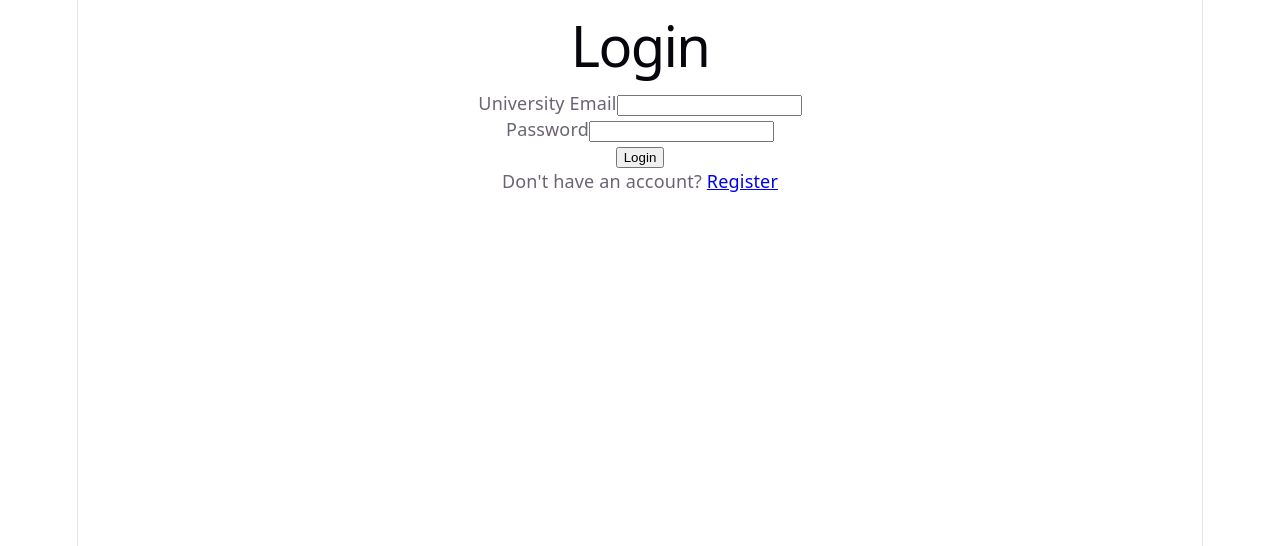
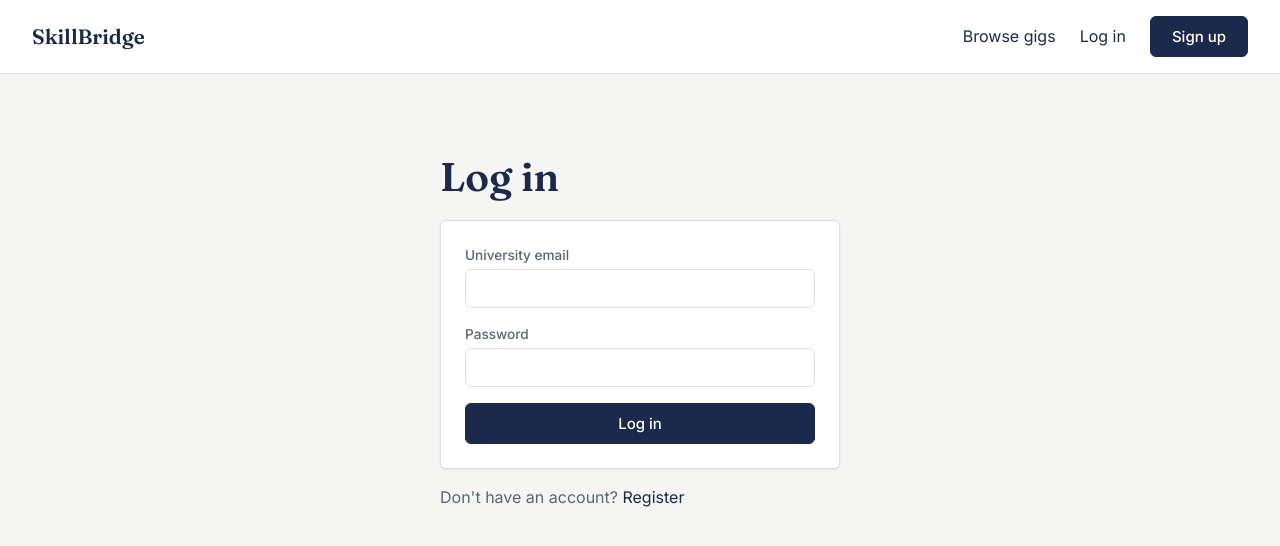
Before and after one commit to samridii/skillbridgefront, a React (Vite) app: page /login in a window 1280 px wide. Shown: the top 546 px of the page. Built offline with nearby package versions, Linux system fonts and the light colour scheme; no server answers.

Commit message:
feat: add design system with tokens, verification stamp signature element, and page layout

```diff
--- a/src/App.jsx
+++ b/src/App.jsx
@@ -1,15 +1,25 @@
 import { Routes, Route } from 'react-router-dom';
+import Layout from './components/Layout';
 import Login from './pages/Login';
 import Register from './pages/Register';
 
 function App() {
   return (
-    <Routes>
-      <Route path="/login" element={<Login />} />
-      <Route path="/register" element={<Register />} />
-      <Route path="/" element={<h1>SkillBridge Home</h1>} />
-    </Routes>
+    <Layout>
+      <Routes>
+        <Route path="/login" element={<Login />} />
+        <Route path="/register" element={<Register />} />
+        <Route path="/" element={<Home />} />
+      </Routes>
+    </Layout>
   );
 }
 
+const Home = () => (
+  <div>
+    <h1>Find help from students who actually get it.</h1>
+    <p>Every seller on SkillBridge is a verified student at your university. Real accountability, real accountability, no anonymous strangers.</p>
+  </div>
+);
+
 export default App;
--- /dev/null
+++ b/src/components/Layout.jsx
@@ -0,0 +1,54 @@
+import { Link, useNavigate } from 'react-router-dom';
+import { useAuth } from '../context/AuthContext';
+import { logout } from '../api/authApi';
+
+const Layout = ({ children }) => {
+  const { user, setUser } = useAuth();
+  const navigate = useNavigate();
+
+  const handleLogout = async () => {
+    await logout();
+    setUser(null);
+    navigate('/login');
+  };
+
+  return (
+    <div>
+      <nav style={navStyle}>
+        <Link to="/" style={{ fontFamily: 'var(--font-display)', fontSize: '1.3rem', fontWeight: 600 }}>
+          SkillBridge
+        </Link>
+        <div style={{ display: 'flex', gap: '1.5rem', alignItems: 'center' }}>
+          <Link to="/gigs">Browse gigs</Link>
+          {user ? (
+            <>
+              <span style={{ fontFamily: 'var(--font-mono)', fontSize: '0.8rem', color: 'var(--slate)' }}>
+                {user.role}
+              </span>
+              <button className="secondary" onClick={handleLogout}>Log out</button>
+            </>
+          ) : (
+            <>
+              <Link to="/login">Log in</Link>
+              <Link to="/register">
+                <button>Sign up</button>
+              </Link>
+            </>
+          )}
+        </div>
+      </nav>
+      <main className="container">{children}</main>
+    </div>
+  );
+};
+
+const navStyle = {
+  display: 'flex',
+  justifyContent: 'space-between',
+  alignItems: 'center',
+  padding: '1rem 2rem',
+  borderBottom: '1px solid var(--line)',
+  background: 'var(--white)',
+};
+
+export default Layout;
--- a/src/index.css
+++ b/src/index.css
@@ -1,111 +1,141 @@
+@import url('https://fonts.googleapis.com/css2?family=Fraunces:opsz,wght@9..144,400;9..144,600;9..144,700&family=Inter:wght@400;500;600&family=IBM+Plex+Mono:wght@400;500&display=swap');
+
 :root {
-  --text: #6b6375;
-  --text-h: #08060d;
-  --bg: #fff;
-  --border: #e5e4e7;
-  --code-bg: #f4f3ec;
-  --accent: #aa3bff;
-  --accent-bg: rgba(170, 59, 255, 0.1);
-  --accent-border: rgba(170, 59, 255, 0.5);
-  --social-bg: rgba(244, 243, 236, 0.5);
-  --shadow:
-    rgba(0, 0, 0, 0.1) 0 10px 15px -3px, rgba(0, 0, 0, 0.05) 0 4px 6px -2px;
+  --ink: #1B2A4A;
+  --paper: #F5F6F3;
+  --gold: #C9A227;
+  --slate: #5B6472;
+  --line: #DADFE3;
+  --danger: #B3261E;
+  --white: #FFFFFF;
 
-  --sans: system-ui, 'Segoe UI', Roboto, sans-serif;
-  --heading: system-ui, 'Segoe UI', Roboto, sans-serif;
-  --mono: ui-monospace, Consolas, monospace;
+  --font-display: 'Fraunces', serif;
+  --font-body: 'Inter', sans-serif;
+  --font-mono: 'IBM Plex Mono', monospace;
 
-  font: 18px/145% var(--sans);
-  letter-spacing: 0.18px;
-  color-scheme: light dark;
-  color: var(--text);
-  background: var(--bg);
-  font-synthesis: none;
-  text-rendering: optimizeLegibility;
-  -webkit-font-smoothing: antialiased;
-  -moz-osx-font-smoothing: grayscale;
-
-  @media (max-width: 1024px) {
-    font-size: 16px;
-  }
+  --radius: 6px;
+  --shadow: 0 1px 3px rgba(27, 42, 74, 0.08);
 }
 
-@media (prefers-color-scheme: dark) {
-  :root {
-    --text: #9ca3af;
-    --text-h: #f3f4f6;
-    --bg: #16171d;
-    --border: #2e303a;
-    --code-bg: #1f2028;
-    --accent: #c084fc;
-    --accent-bg: rgba(192, 132, 252, 0.15);
-    --accent-border: rgba(192, 132, 252, 0.5);
-    --social-bg: rgba(47, 48, 58, 0.5);
-    --shadow:
-      rgba(0, 0, 0, 0.4) 0 10px 15px -3px, rgba(0, 0, 0, 0.25) 0 4px 6px -2px;
-  }
-
-  #social .button-icon {
-    filter: invert(1) brightness(2);
-  }
+* {
+  box-sizing: border-box;
 }
 
 body {
   margin: 0;
+  background: var(--paper);
+  color: var(--ink);
+  font-family: var(--font-body);
+  font-size: 16px;
+  line-height: 1.5;
 }
 
-#root {
-  width: 1126px;
-  max-width: 100%;
-  margin: 0 auto;
-  text-align: center;
-  border-inline: 1px solid var(--border);
-  min-height: 100svh;
-  display: flex;
-  flex-direction: column;
-  box-sizing: border-box;
+h1, h2, h3 {
+  font-family: var(--font-display);
+  font-weight: 600;
+  line-height: 1.15;
+  margin: 0 0 0.5em;
 }
 
-h1,
-h2 {
-  font-family: var(--heading);
-  font-weight: 500;
-  color: var(--text-h);
+h1 { font-size: 2.5rem; }
+h2 { font-size: 1.75rem; }
+h3 { font-size: 1.25rem; }
+
+p { margin: 0 0 1em; color: var(--slate); }
+
+a {
+  color: var(--ink);
+  text-decoration: none;
+}
+a:hover { text-decoration: underline; }
+
+/* visible keyboard focus, accessibility requirement */
+a:focus-visible,
+button:focus-visible,
+input:focus-visible {
+  outline: 2px solid var(--gold);
+  outline-offset: 2px;
 }
 
-h1 {
-  font-size: 56px;
-  letter-spacing: -1.68px;
-  margin: 32px 0;
-  @media (max-width: 1024px) {
-    font-size: 36px;
-    margin: 20px 0;
-  }
+button {
+  font-family: var(--font-body);
+  font-weight: 500;
+  font-size: 0.9375rem;
+  padding: 0.65em 1.4em;
+  border-radius: var(--radius);
+  border: 1px solid var(--ink);
+  background: var(--ink);
+  color: var(--white);
+  cursor: pointer;
+  transition: opacity 0.15s ease;
 }
-h2 {
-  font-size: 24px;
-  line-height: 118%;
-  letter-spacing: -0.24px;
-  margin: 0 0 8px;
-  @media (max-width: 1024px) {
-    font-size: 20px;
-  }
-}
-p {
-  margin: 0;
+button:hover { opacity: 0.85; }
+button:disabled { opacity: 0.5; cursor: not-allowed; }
+
+button.secondary {
+  background: transparent;
+  color: var(--ink);
 }
 
-code,
-.counter {
-  font-family: var(--mono);
-  display: inline-flex;
-  border-radius: 4px;
-  color: var(--text-h);
+input, textarea, select {
+  font-family: var(--font-body);
+  font-size: 0.9375rem;
+  padding: 0.6em 0.8em;
+  border: 1px solid var(--line);
+  border-radius: var(--radius);
+  background: var(--white);
+  color: var(--ink);
+  width: 100%;
+}
+input:focus, textarea:focus, select:focus {
+  border-color: var(--ink);
+  outline: none;
 }
 
-code {
-  font-size: 15px;
-  line-height: 135%;
-  padding: 4px 8px;
-  background: var(--code-bg);
+label {
+  display: block;
+  font-size: 0.85rem;
+  font-weight: 500;
+  color: var(--slate);
+  margin-bottom: 0.3em;
 }
+
+.card {
+  background: var(--white);
+  border: 1px solid var(--line);
+  border-radius: var(--radius);
+  box-shadow: var(--shadow);
+  padding: 1.5rem;
+}
+
+/* the verification stamp, signature element used across profiles gigs and orders */
+.stamp {
+  display: inline-flex;
+  align-items: center;
+  justify-content: center;
+  width: 22px;
+  height: 22px;
+  border-radius: 50%;
+  background: var(--gold);
+  color: var(--white);
+  font-size: 0.7rem;
+  font-weight: 700;
+  transform: rotate(-6deg);
+  flex-shrink: 0;
+}
+
+.error-text {
+  color: var(--danger);
+  font-size: 0.875rem;
+  margin: 0.5em 0;
+}
+
+.container {
+  max-width: 960px;
+  margin: 0 auto;
+  padding: 2rem 1.5rem;
+}
+
+@media (prefers-reduced-motion: reduce) {
+  * { transition: none !important; animation: none !important; }
+}
--- a/src/pages/Login.jsx
+++ b/src/pages/Login.jsx
@@ -32,11 +32,12 @@ const Login = () => {
   };
 
   return (
-    <div>
-      <h1>Login</h1>
+    <div style={{ maxWidth: '400px', margin: '3rem auto' }}>
+      <h1>Log in</h1>
+      <div className="card">
         <form onSubmit={handleSubmit}>
-        <div>
-          <label>University Email</label>
+          <div style={{ marginBottom: '1rem' }}>
+            <label>University email</label>
             <input
               type="email"
               value={universityEmail}
@@ -44,7 +45,7 @@ const Login = () => {
               required
             />
           </div>
-        <div>
+          <div style={{ marginBottom: '1rem' }}>
             <label>Password</label>
             <input
               type="password"
@@ -53,12 +54,13 @@ const Login = () => {
               required
             />
           </div>
-        {error && <p role="alert">{error}</p>}
-        <button type="submit" disabled={loading}>
-          {loading ? 'Logging in...' : 'Login'}
+          {error && <p className="error-text" role="alert">{error}</p>}
+          <button type="submit" disabled={loading} style={{ width: '100%' }}>
+            {loading ? 'Logging in...' : 'Log in'}
           </button>
         </form>
-      <p>Don't have an account? <Link to="/register">Register</Link></p>
+      </div>
+      <p style={{ marginTop: '1rem' }}>Don't have an account? <Link to="/register">Register</Link></p>
     </div>
   );
 };
```
Lines whose indentation alone changed are shown as unchanged.
